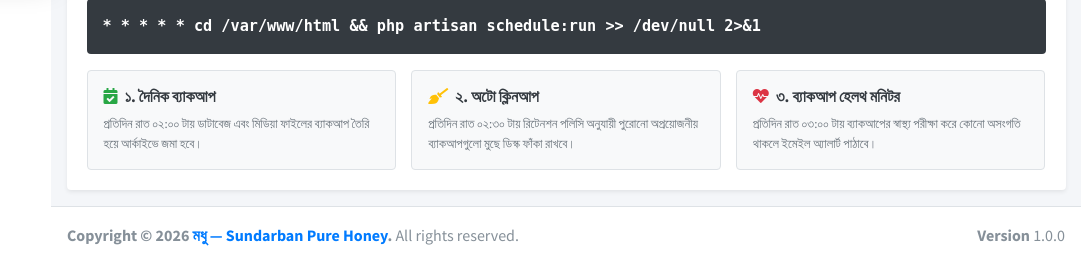
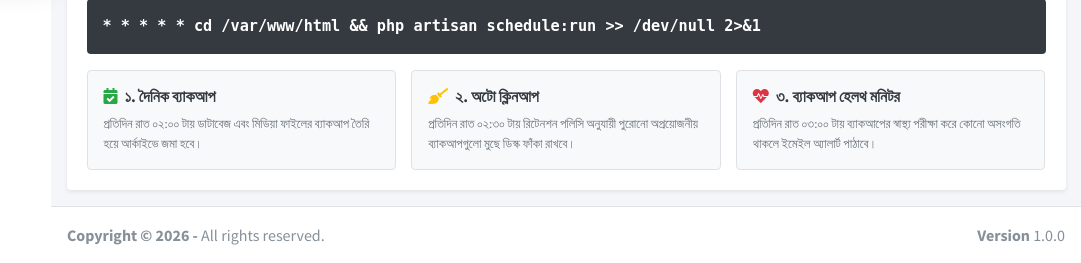
Before and after one commit to bdnahid55/single-product-landing-website, a Laravel app: page /admin/backups in a window 1280 px wide. Shown: the part 832-1095 px from the top of the page, without its empty margins (199-1280 px from the left). Run offline with Laravel 12, Linux system fonts and the light colour scheme; a user stored in the database is signed in; tables that the repository leaves empty hold one stand-in row (values such as "Sample post"); parts of the project's set-up code (start-up, migrations or seed data) failed here and were passed over; some libraries are stand-ins or nearby versions.

Commit message:
version 1, revision 21

```diff
--- a/resources/views/layouts/admin.blade.php
+++ b/resources/views/layouts/admin.blade.php
@@ -5,7 +5,7 @@
   <meta http-equiv="X-UA-Compatible" content="IE=edge">
   <meta name="viewport" content="width=device-width, initial-scale=1">
   <meta name="csrf-token" content="{{ csrf_token() }}">
-  <title>@yield('title', 'Admin Dashboard') | মধু Admin</title>
+  <title>@yield('title', 'Admin Dashboard') | Admin</title>
 
   <!-- Favicon -->
   @include('partials.favicon')
@@ -114,7 +114,7 @@
   <!-- /.content-wrapper -->
 
   <footer class="main-footer">
-    <strong>Copyright &copy; {{ date('Y') }} <a href="{{ route('home') }}">মধু — Sundarban Pure Honey</a>.</strong>
+    <strong>Copyright &copy; {{ date('Y') }} - </strong>
     All rights reserved.
     <div class="float-right d-none d-sm-inline-block">
       <b>Version</b> 1.0.0
```
